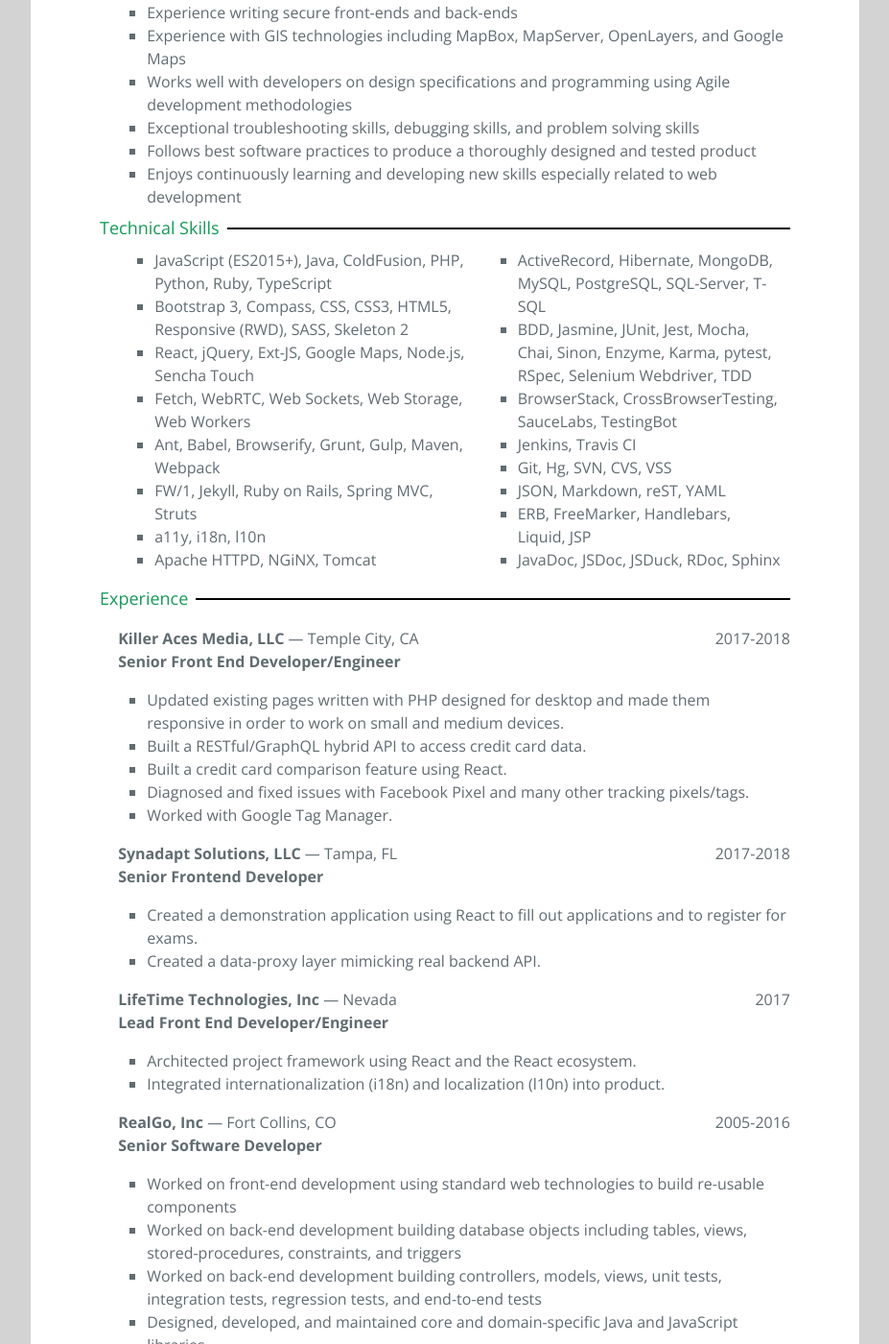
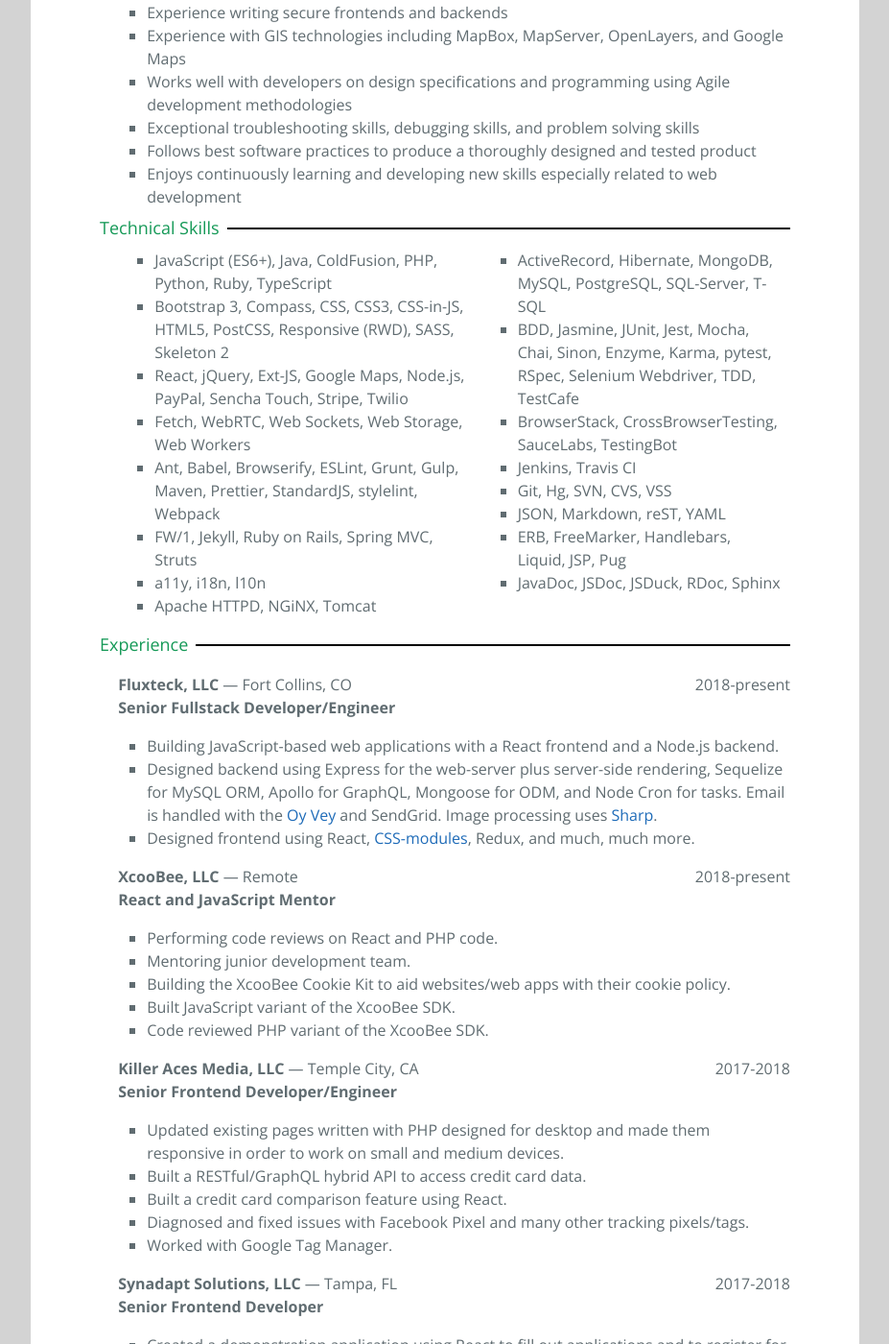
Before and after one commit to dhurlburtusa/dhurlburtusa.github.io, a Jekyll site: the page built from resume/index.html, in a window 1280 px wide and 1400 px high, scrolled down 841 px. Shown: the whole window at 96% size, without its empty margins (176-1103 px from the left). Built offline with Jekyll 4.4.1, drawn with Linux system fonts in a browser that asks for light colours; some of the changed text lies outside the part shown.

Commit message:
Update Resume
Add more skills.
Add more experiences.

```diff
--- a/resume/index.html
+++ b/resume/index.html
@@ -122,7 +122,7 @@
             Understands professional software engineering practices for the full software development lifecycle including
             coding standards, code reviews, source control management, build processes, testing, and operations
           </li>
-          <li>In-depth understanding of web technologies including HTML5, CSS3, and JavaScript (ES6)</li>
+          <li>In-depth understanding of web technologies including HTML5, CSS3, and JavaScript (ES6+)</li>
           <li>
             Years of experience using many JS frameworks/libraries including React, jQuery, Ext-JS, Sencha Touch,
             et. al
@@ -136,7 +136,7 @@
           <li>Years of experience with open source and open source tools including Spring, Hibernate, MySQL, and many more</li>
           <li>Years of experience using SQL Server, MySQL, postgreSQL, and MongoDB</li>
           <li>Years of experience with ORMs including Active Record, ColdFusion ORM, and Hibernate</li>
-          <li>Experience writing secure front-ends and back-ends</li>
+          <li>Experience writing secure frontends and backends</li>
           <li>Experience with GIS technologies including MapBox, MapServer, OpenLayers, and Google Maps</li>
           <li>Works well with developers on design specifications and programming using Agile development methodologies</li>
           <li>Exceptional troubleshooting skills, debugging skills, and problem solving skills</li>
@@ -150,11 +150,11 @@
           <tr>
             <td>
               <ul>
-                <li>JavaScript (ES2015+), Java, ColdFusion, PHP, Python, Ruby, TypeScript</li>
-                <li>Bootstrap 3, Compass, CSS, CSS3, HTML5, Responsive (RWD), SASS, Skeleton 2</li>
-                <li>React, jQuery, Ext-JS, Google Maps, Node.js, Sencha Touch</li>
+                <li>JavaScript (ES6+), Java, ColdFusion, PHP, Python, Ruby, TypeScript</li>
+                <li>Bootstrap 3, Compass, CSS, CSS3, CSS-in-JS, HTML5, PostCSS, Responsive (RWD), SASS, Skeleton 2</li>
+                <li>React, jQuery, Ext-JS, Google Maps, Node.js, PayPal, Sencha Touch, Stripe, Twilio</li>
                 <li>Fetch, WebRTC, Web Sockets, Web Storage, Web Workers</li>
-                <li>Ant, Babel, Browserify, Grunt, Gulp, Maven, Webpack</li>
+                <li>Ant, Babel, Browserify, ESLint, Grunt, Gulp, Maven, Prettier, StandardJS, stylelint, Webpack</li>
                 <li>FW/1, Jekyll, Ruby on Rails, Spring MVC, Struts</li>
                 <li>a11y, i18n, l10n</li>
                 <li>Apache HTTPD, NGiNX, Tomcat</li>
@@ -163,12 +163,12 @@
             <td>
               <ul>
                 <li>ActiveRecord, Hibernate, MongoDB, MySQL, PostgreSQL, SQL-Server, T-SQL</li>
-                <li>BDD, Jasmine, JUnit, Jest, Mocha, Chai, Sinon, Enzyme, Karma, pytest, RSpec, Selenium Webdriver, TDD</li>
+                <li>BDD, Jasmine, JUnit, Jest, Mocha, Chai, Sinon, Enzyme, Karma, pytest, RSpec, Selenium Webdriver, TDD, TestCafe</li>
                 <li>BrowserStack, CrossBrowserTesting, SauceLabs, TestingBot</li>
                 <li>Jenkins, Travis CI</li>
                 <li>Git, Hg, SVN, CVS, VSS</li>
                 <li>JSON, Markdown, reST, YAML</li>
-                <li>ERB, FreeMarker, Handlebars, Liquid, JSP</li>
+                <li>ERB, FreeMarker, Handlebars, Liquid, JSP, Pug</li>
                 <li>JavaDoc, JSDoc, JSDuck, RDoc, Sphinx</li>
               </ul>
             </td>
@@ -177,10 +177,44 @@
       </div>
       <div class="Resume-expe">
         <h2>Experience</h2>
+        <div class="Resume-expe-fluxteck">
+          <p>
+            <span class="CompanyName">Fluxteck, LLC</span> &mdash; Fort Collins, CO <span class="Dates">2018-present</span><br>
+            <span class="JobTitle">Senior Fullstack Developer/Engineer</span>
+          </p>
+          <ul>
+            <li>
+              Building JavaScript-based web applications with a React frontend and a Node.js backend.
+            </li>
+            <li>
+              Designed backend using Express for the web-server plus server-side rendering,
+              Sequelize for MySQL ORM, Apollo for GraphQL, Mongoose for ODM, and Node Cron for
+              tasks. Email is handled with the <a href="https://www.npmjs.com/package/oy-vey" target="_blank">Oy Vey</a>
+              and SendGrid. Image processing uses <a href="https://www.npmjs.com/package/sharp" target="_blank">Sharp</a>.
+            </li>
+            <li>
+              Designed frontend using React, <a href="https://github.com/css-modules/css-modules" target="_blank">CSS-modules</a>,
+              Redux, and much, much more.
+            </li>
+          </ul>
+        </div>
+        <div class="Resume-expe-xcoobee">
+          <p>
+            <span class="CompanyName">XcooBee, LLC</span> &mdash; Remote <span class="Dates">2018-present</span><br>
+            <span class="JobTitle">React and JavaScript Mentor</span>
+          </p>
+          <ul>
+            <li>Performing code reviews on React and PHP code.</li>
+            <li>Mentoring junior development team.</li>
+            <li>Building the XcooBee Cookie Kit to aid websites/web apps with their cookie policy.</li>
+            <li>Built JavaScript variant of the XcooBee SDK.</li>
+            <li>Code reviewed PHP variant of the XcooBee SDK.</li>
+          </ul>
+        </div>
         <div class="Resume-expe-killer-aces-media">
           <p>
             <span class="CompanyName">Killer Aces Media, LLC</span> &mdash; Temple City, CA <span class="Dates">2017-2018</span><br>
-            <span class="JobTitle">Senior Front End Developer/Engineer</span>
+            <span class="JobTitle">Senior Frontend Developer/Engineer</span>
           </p>
           <ul>
             <li>
@@ -218,7 +252,7 @@
         <div class="Resume-expe-lifetime">
           <p>
             <span class="CompanyName">LifeTime Technologies, Inc</span> &mdash; Nevada <span class="Dates">2017</span><br>
-            <span class="JobTitle">Lead Front End Developer/Engineer</span>
+            <span class="JobTitle">Lead Frontend Developer/Engineer</span>
           </p>
           <ul>
             <li>
@@ -236,13 +270,13 @@
           </p>
           <ul>
             <li>
-              Worked on front-end development using standard web technologies to build re-usable components
+              Worked on frontend development using standard web technologies to build re-usable components
             </li>
             <li>
-              Worked on back-end development building database objects including tables, views, stored-procedures, constraints, and triggers
+              Worked on backend development building database objects including tables, views, stored-procedures, constraints, and triggers
             </li>
             <li>
-              Worked on back-end development building controllers, models, views, unit tests, integration tests, regression tests,
+              Worked on backend development building controllers, models, views, unit tests, integration tests, regression tests,
               and end-to-end tests
             </li>
             <li>
```
Also changed, not shown: other parts of resume/index.html (+1 -1 lines).
